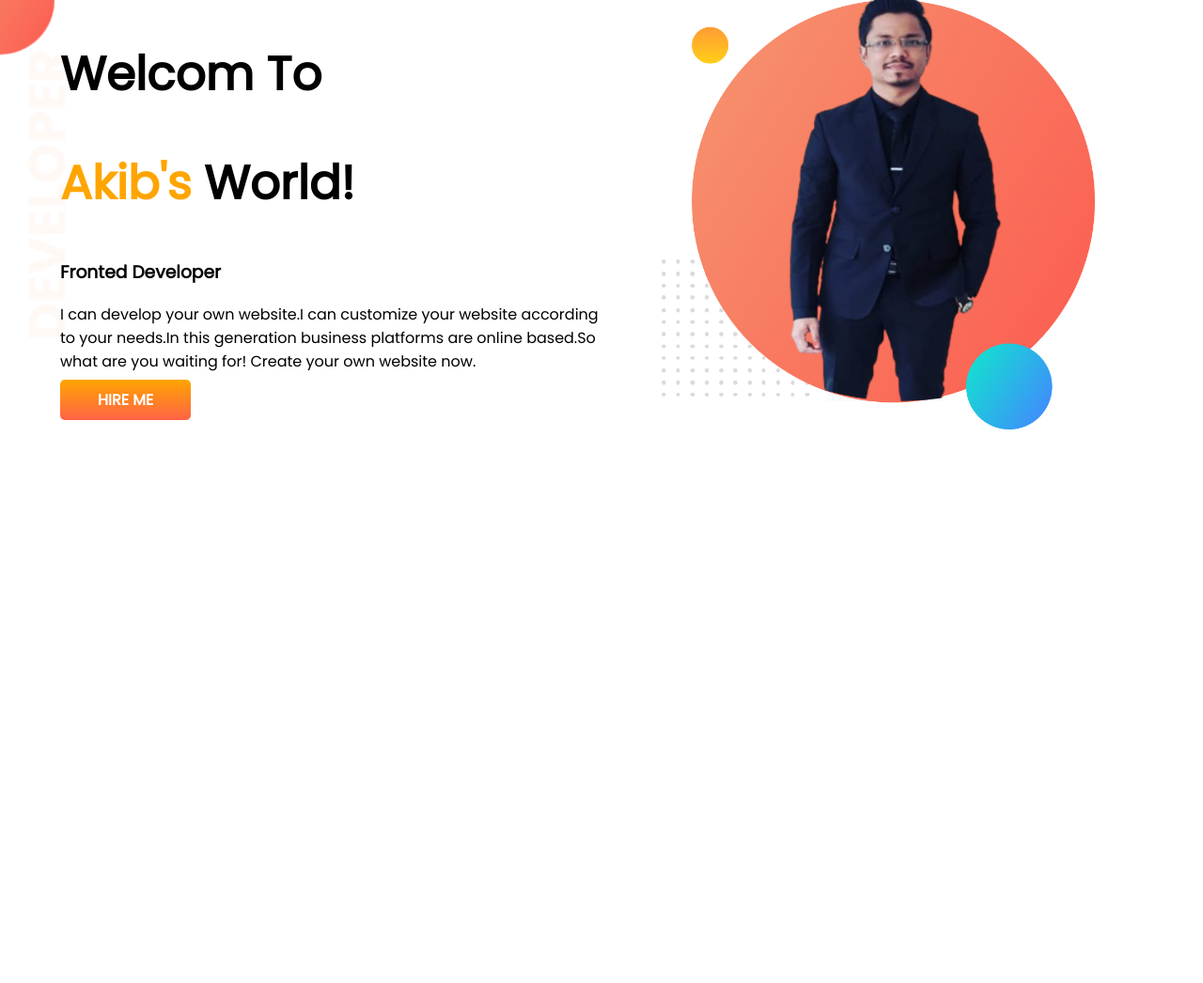
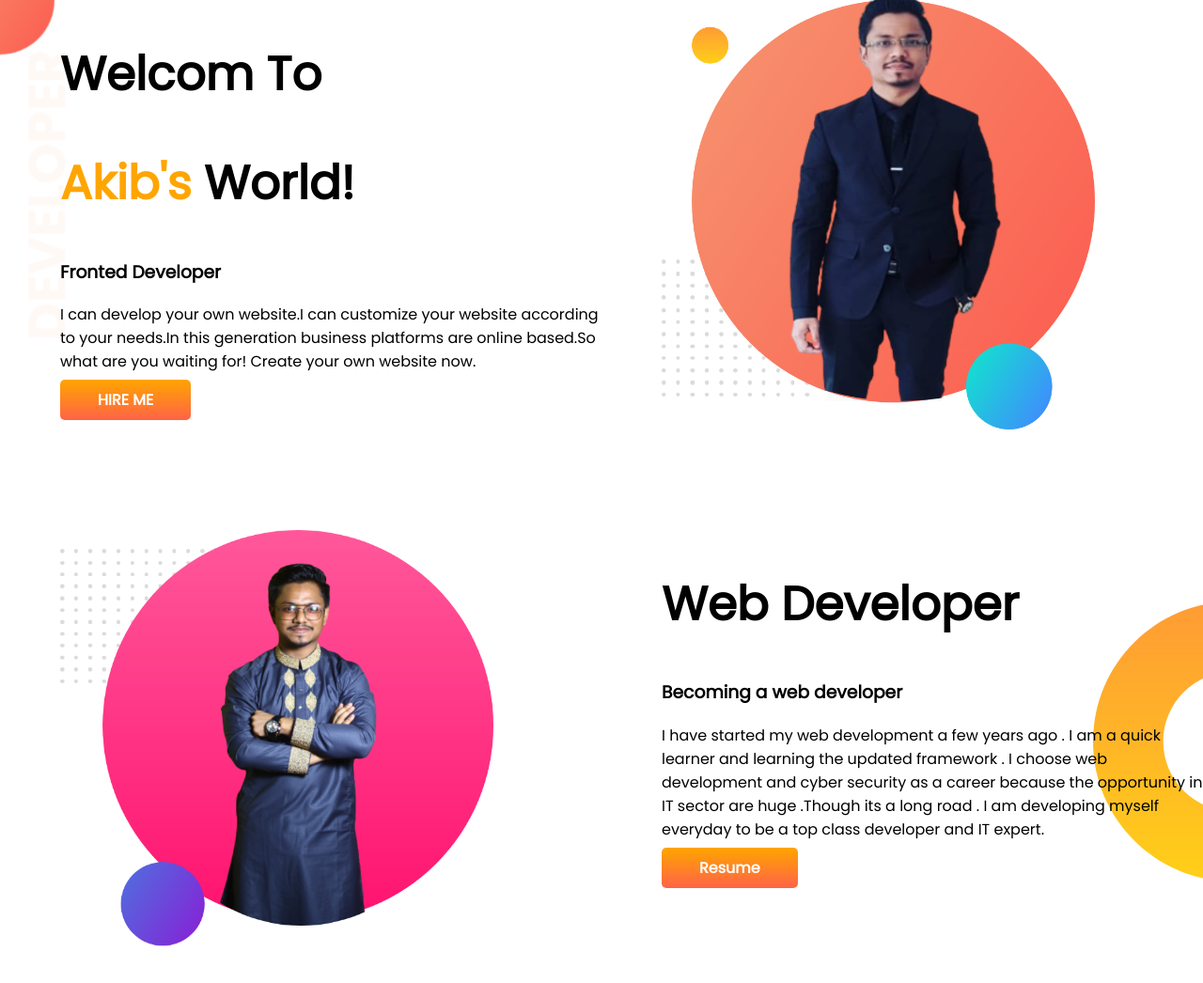
Before and after one commit to akib519752/developer-portfolio, a plain HTML site: page index.html in a window 1280 px wide. Shown: the whole page at 94% size. Before the commit the page ends 800 px from the top, so only its background shows below. Drawn offline with Linux system fonts and the light colour scheme; a web font is replaced by a local one.

Commit message:
dream-added

```diff
--- a/index.html
+++ b/index.html
@@ -26,6 +26,21 @@
             <img src="images/my-bg.png" alt="">
         </div>
     </section>
+
+    <section class="dream-big">
+        <div class="half-width">
+            <img src="images/my-bg2.png" alt="">
+        </div>
+        <div class="half-width">
+            <h1>Web Developer</h1>
+            <h3>Becoming a web developer</h3>
+            <p>I have started my web development a few years ago . I am a quick learner and learning the updated
+                framework . I choose web development and cyber security as a career because the opportunity in IT sector
+                are huge .Though its a long road . I am developing myself everyday to be a top class developer and IT
+                expert.</p>
+            <a class="link-button" target="_blank" href="https://www.facebook.com/shariakhan.akib">Resume</a>
+        </div>
+    </section>
 </body>
 
 </html>
--- a/style.css
+++ b/style.css
@@ -13,6 +13,7 @@ h1 {
 
 section {
     display: flex;
+    margin-bottom: 100px;
 }
 
 .half-width {
@@ -37,3 +38,9 @@ section {
     background-image: url(images/top-banner.png);
     background-repeat: no-repeat;
 }
+
+.dream-big {
+    background-image: url(images/dream-bg.png);
+    background-repeat: no-repeat;
+    background-position: right;
+}
```
